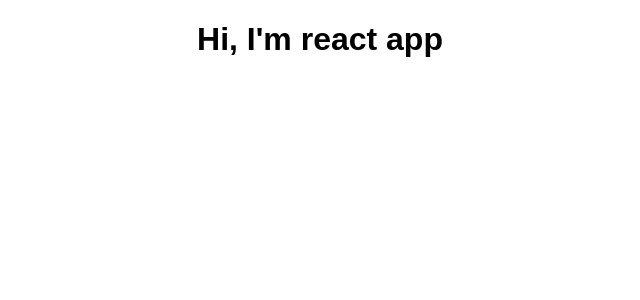
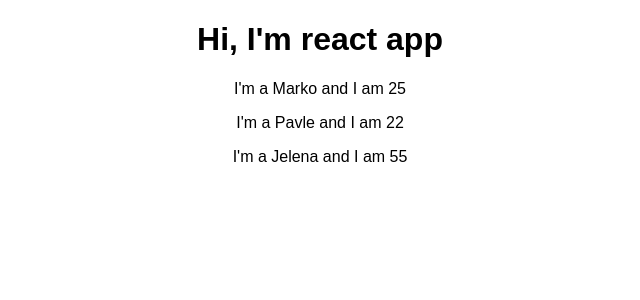
Before and after one commit to MarkoPantic/ReactUdemy, a React (Create React App) app in the folder react-complete-guide/: page / in a window 1280 px wide. Shown: the top 300 px of the page, without its empty margins (320-960 px from the left). Built offline with nearby package versions, Linux system fonts and the light colour scheme.

Commit message:
Person components

```diff
--- a/react-complete-guide/src/App.js
+++ b/react-complete-guide/src/App.js
@@ -1,12 +1,16 @@
 import React, { Component } from 'react';
 import logo from './logo.svg';
 import './App.css';
+import Person from './Person/Person';
 
 class App extends Component {
   render() {
     return (
       <div className="App">
         <h1>Hi, I'm react app</h1>
+        <Person name='Marko' age='25'/>
+        <Person name='Pavle' age='22'>My Hobbies: Racing</Person>
+        <Person name='Jelena' age='55'/>
       </div>
     );
   }
--- /dev/null
+++ b/react-complete-guide/src/Person/Person.js
@@ -0,0 +1,14 @@
+import React from 'react';
+
+// class Person {
+
+// }
+
+// export default Person
+
+
+const person = (props) => {
+    return <p>I'm a {props.name} and I am {props.age}</p>
+}
+
+export default person
```
